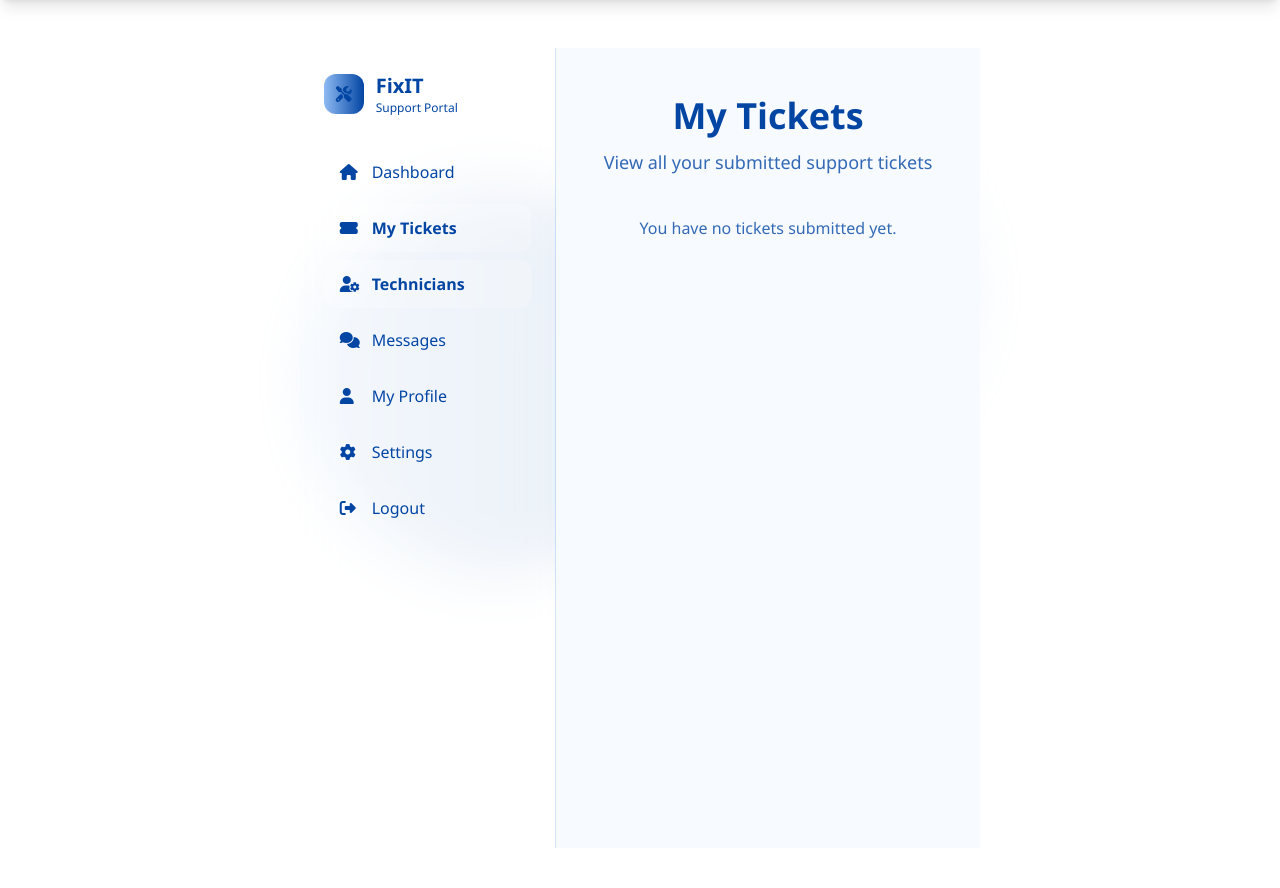
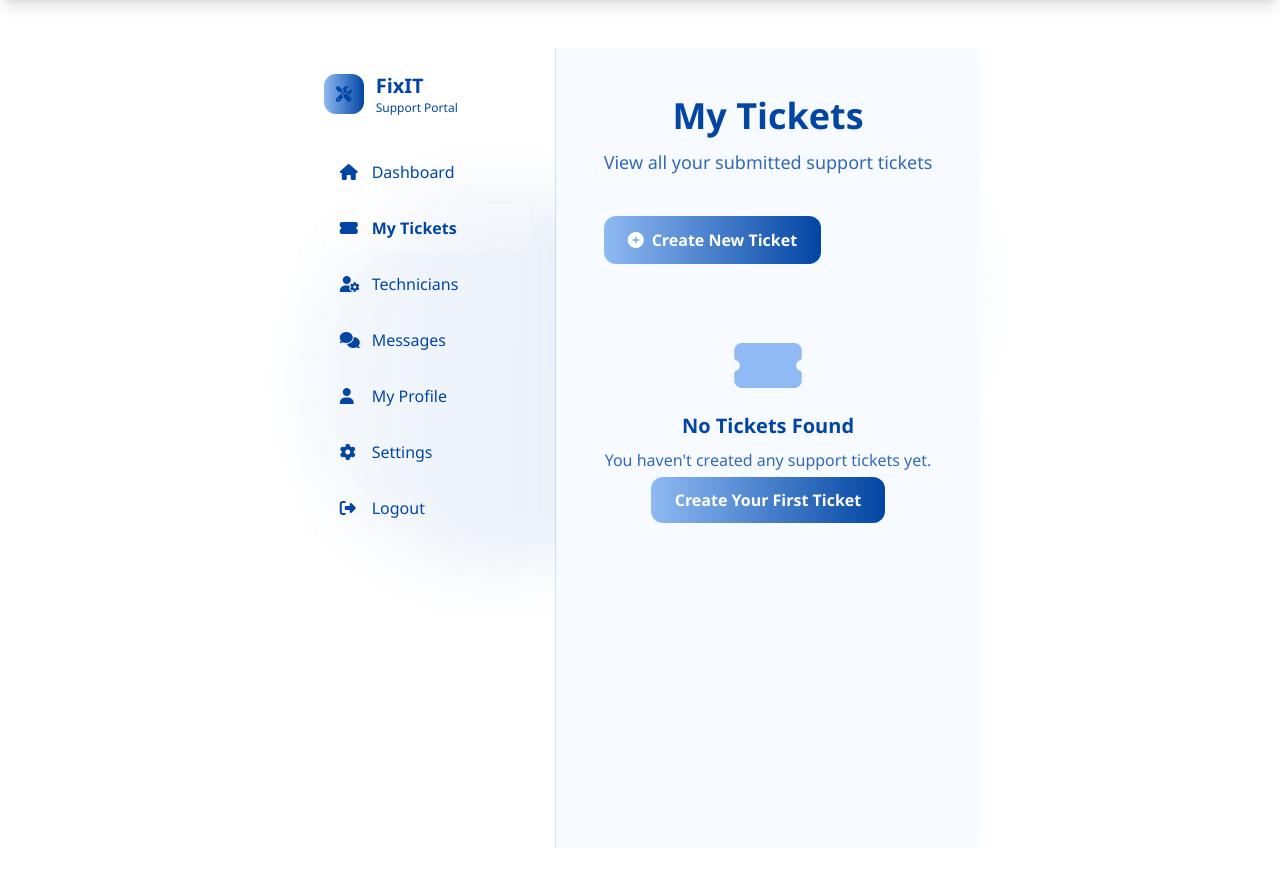
Before and after one commit to Real-mon/CSIT327-G7-FixIT, a Django app: page /accounts/my-tickets/ in a window 1280 px wide. Shown: the part 64-952 px from the top of the page. Run offline with Django 5.2, Linux system fonts and the light colour scheme; the visitor is signed in with stand-in values (Sample User, id 1); some libraries are stand-ins or nearby versions.

Commit message:
feat: integrate technician assistance requests with ticket system

```diff
--- a/accounts/views.py
+++ b/accounts/views.py
@@ -221,11 +221,9 @@ def technician_directory_view(request):
 
 @login_required
 @require_POST
-@login_required
-@require_POST
 def request_assistance_view(request):
     """
-    Handle assistance requests to technicians
+    Handle assistance requests to technicians and create tickets
     """
     try:
         data = json.loads(request.body)
@@ -249,10 +247,21 @@ def request_assistance_view(request):
 
         technician = get_object_or_404(Technician, id=technician_id)
 
-        # Create assistance request
+        # Create a corresponding ticket first
+        ticket = CreateTicket.objects.create(
+            user=request.user,
+            title=title,
+            description=description,
+            category='other',  # Default category
+            priority=priority,
+            status='open'
+        )
+
+        # Create assistance request linked to the ticket
         assistance_request = AssistanceRequest.objects.create(
             user=request.user,
             technician=technician,
+            ticket=ticket,  # Link to the created ticket
             title=title,
             description=description,
             priority=priority
@@ -261,7 +270,8 @@ def request_assistance_view(request):
         return JsonResponse({
             'success': True,
             'message': f'Assistance request sent to {technician.full_name}',
-            'request_id': assistance_request.id
+            'request_id': assistance_request.id,
+            'ticket_id': ticket.id
         })
 
     except json.JSONDecodeError:
@@ -1312,6 +1322,31 @@ def available_technicians(request):
 
     return render(request, 'accounts/available_technicians.html', {'technicians': technicians})
 
+@login_required
+def my_tickets(request):
+    # Get tickets with prefetch for assistance requests and technicians
+    tickets = CreateTicket.objects.filter(user=request.user).prefetch_related(
+        'assistance_requests__technician__user_profile__user'
+    ).order_by('-created_at')
+
+    # Prepare ticket data with technician info
+    ticket_data = []
+    for ticket in tickets:
+        ticket_info = {
+            'ticket': ticket,
+            'assigned_technician': None
+        }
+
+        # Check if there's an assistance request for this ticket
+        assistance_request = ticket.assistance_requests.first()
+        if assistance_request and assistance_request.technician:
+            ticket_info['assigned_technician'] = assistance_request.technician
+
+        ticket_data.append(ticket_info)
+
+    return render(request, 'accounts/my_tickets.html', {
+        'ticket_data': ticket_data
+    })
 
 from .utils import create_notification
 
--- a/templates/accounts/my_tickets.html
+++ b/templates/accounts/my_tickets.html
@@ -12,6 +12,7 @@
 
 <div class="relative min-h-screen">
     <div class="flex">
+        <!-- Sidebar -->
         <div class="w-64 bg-white/20 backdrop-blur-lg border-r border-[#8fbaf3]/40 min-h-screen p-6">
             <div class="flex items-center space-x-3 mb-8">
                 <div class="w-10 h-10 bg-gradient-to-r from-[#8fbaf3] to-[#0245a3] rounded-xl flex items-center justify-center">
@@ -32,7 +33,7 @@
                     <i class="fas fa-ticket-alt w-5"></i>
                     <span>My Tickets</span>
                 </a>
-                <a href="{% url 'technician_directory' %}" class="flex items-center space-x-3 bg-white/20 text-[#0245a3] font-semibold rounded-xl px-4 py-3">
+                <a href="{% url 'technician_directory' %}" class="flex items-center space-x-3 text-[#0245a3] hover:bg-white/20 rounded-xl px-4 py-3 transition">
                     <i class="fas fa-user-cog w-5"></i>
                     <span>Technicians</span>
                 </a>
@@ -40,7 +41,6 @@
                     <i class="fas fa-comments w-5"></i>
                     <span>Messages</span>
                 </a>
-
                 <a href="{% url 'user_profile' %}" class="flex items-center space-x-3 text-[#0245a3] hover:bg-white/20 rounded-xl px-4 py-3 transition">
                     <i class="fas fa-user w-5"></i>
                     <span>My Profile</span>
@@ -56,54 +56,123 @@
             </nav>
         </div>
 
-
-<div class="flex-1 p-12 bg-[#f7faff] min-h-screen">
+        <!-- Main Content -->
+        <div class="flex-1 p-12 bg-[#f7faff] min-h-screen">
             <div class="mb-10 text-center">
                 <h1 class="text-4xl font-extrabold text-[#0245a3] mb-3">My Tickets</h1>
                 <p class="text-[#0245a3]/80 text-lg">View all your submitted support tickets</p>
             </div>
 
+            <!-- Create New Ticket Button -->
+            <div class="max-w-6xl mx-auto mb-6">
+                <a href="{% url 'create_ticket' %}" class="inline-flex items-center bg-gradient-to-r from-[#8fbaf3] to-[#0245a3] text-white font-semibold rounded-xl px-6 py-3 hover:opacity-90 transition">
+                    <i class="fas fa-plus-circle mr-2"></i>
+                    Create New Ticket
+                </a>
+            </div>
+
             <div class="max-w-6xl mx-auto grid grid-cols-1 md:grid-cols-2 gap-8">
-                {% for ticket in tickets %}
+                {% for item in ticket_data %}
+                {% with ticket=item.ticket assigned_technician=item.assigned_technician %}
                 <div class="bg-white rounded-2xl shadow-lg border border-[#8fbaf3]/20 p-6 flex flex-col justify-between">
                     <div>
-                        <h2 class="text-xl font-semibold text-[#0245a3] mb-2">{{ ticket.title }}</h2>
+                        <!-- Ticket Header with Status -->
+                        <div class="flex justify-between items-start mb-4">
+                            <h2 class="text-xl font-semibold text-[#0245a3]">{{ ticket.title }}</h2>
+                            <span class="{% if ticket.status == 'open' %}bg-green-100 text-green-800
+                                       {% elif ticket.status == 'pending' %}bg-yellow-100 text-yellow-800
+                                       {% else %}bg-blue-100 text-blue-800{% endif %}
+                                       text-xs font-semibold px-3 py-1 rounded-full">
+                                {{ ticket.status|title }}
+                            </span>
+                        </div>
+
+                        <!-- Ticket Description -->
                         <p class="text-sm text-[#0245a3]/80 mb-4">{{ ticket.description|truncatewords:25 }}</p>
 
+                        <!-- In the technician assignment section -->
+                        {% if assigned_technician %}
+                        <div class="mb-4 p-3 bg-[#8fbaf3]/10 rounded-lg border border-[#8fbaf3]/30">
+                            <div class="flex items-center space-x-3">
+                                {% if assigned_technician.profile_picture_url %}
+                                <img src="{{ assigned_technician.profile_picture_url }}"
+                                    alt="{{ assigned_technician.full_name }}"
+                                    class="w-10 h-10 rounded-full object-cover border-2 border-[#8fbaf3]">
+                                {% else %}
+                                <div class="w-10 h-10 bg-gradient-to-r from-[#8fbaf3] to-[#0245a3] rounded-full flex items-center justify-center text-white font-bold text-sm border-2 border-[#8fbaf3]">
+                                    {{ assigned_technician.initials }}
+                                </div>
+                                {% endif %}
+                                <div>
+                                    <p class="text-sm font-semibold text-[#0245a3]">Assigned Technician</p>
+                                    <p class="text-sm text-[#0245a3]/80">{{ assigned_technician.full_name }}</p>
+                                    <p class="text-xs text-[#0245a3]/60">
+                                        {% if assigned_technician.is_available %}
+                                        <span class="text-green-600">● Available</span>
+                                        {% else %}
+                                        <span class="text-red-600">● Busy</span>
+                                        {% endif %}
+                                    </p>
+                                </div>
+                            </div>
+                        </div>
+                        {% else %}
+                        <div class="mb-4 p-3 bg-gray-100 rounded-lg border border-gray-300">
+                            <p class="text-sm text-gray-600 flex items-center">
+                                <i class="fas fa-clock mr-2"></i>
+                                Awiting technician assignment
+                            </p>
+                        </div>
+                        {% endif %}
+                        <!-- Ticket Metadata -->
                         <div class="flex justify-between items-center text-sm text-[#0245a3]/70 pt-3 border-t border-[#8fbaf3]/20 flex-wrap">
-
                             <span class="mr-4">
                                 <span class="font-semibold">Category:</span> {{ ticket.category|capfirst }}
                             </span>
-
                             <span class="mr-4">
-                                <span class="font-semibold">Priority:</span> {{ ticket.priority|capfirst }}
+                                <span class="font-semibold">Priority:</span>
+                                <span class="{% if ticket.priority == 'high' %}text-red-600 font-bold
+                                           {% elif ticket.priority == 'medium' %}text-orange-600
+                                           {% else %}text-green-600{% endif %}">
+                                    {{ ticket.priority|capfirst }}
+                                </span>
                             </span>
-
                             <span>
-                                <span class="font-semibold">Status:</span> {{ ticket.status|capfirst }}
+                                <span class="font-semibold">Created:</span> {{ ticket.created_at|date:"M d, Y" }}
                             </span>
-
                         </div>
                     </div>
 
+                    <!-- Action Buttons -->
                     <div class="mt-4 pt-4 border-t border-[#8fbaf3]/20 flex space-x-4">
-
                         <a href="{% url 'user_message' %}?ticket={{ ticket.id }}"
                            class="flex-1 inline-flex justify-center items-center bg-[#8fbaf3]/40 text-[#0245a3] font-semibold rounded-xl py-2 px-4 text-base hover:bg-[#8fbaf3]/60 transition">
-                            <i class="fas fa-envelope mr-2"></i> Go to Messages
+                            <i class="fas fa-envelope mr-2"></i> Messages
                         </a>
 
-                        <!--- Available Technician -->
-                        <a href="{% url 'available-technicians' %}"
+                        {% if not assigned_technician %}
+                        <a href="{% url 'technician_directory' %}"
                            class="flex-1 inline-flex justify-center items-center bg-[#0245a3] text-white font-semibold rounded-xl py-2 px-4 text-base hover:bg-[#1a5bb3] transition">
-                            <i class="fas fa-comments mr-2"></i> Chat a Technician
+                            <i class="fas fa-user-cog mr-2"></i> Find Technician
                         </a>
-
+                        {% else %}
+                        <a href="{% url 'user_message' %}?technician={{ assigned_technician.id }}&ticket={{ ticket.id }}"
+                           class="flex-1 inline-flex justify-center items-center bg-[#0245a3] text-white font-semibold rounded-xl py-2 px-4 text-base hover:bg-[#1a5bb3] transition">
+                            <i class="fas fa-comments mr-2"></i> Chat Technician
+                        </a>
+                        {% endif %}
                     </div>
-                    </div>
+                </div>
+                {% endwith %}
                 {% empty %}
-                <p class="text-[#0245a3]/80 col-span-full text-center">You have no tickets submitted yet.</p>
+                <div class="col-span-full text-center py-12">
+                    <i class="fas fa-ticket-alt text-6xl text-[#8fbaf3] mb-4"></i>
+                    <h3 class="text-xl font-bold text-[#0245a3] mb-2">No Tickets Found</h3>
+                    <p class="text-[#0245a3]/80 mb-4">You haven't created any support tickets yet.</p>
+                    <a href="{% url 'create_ticket' %}" class="bg-gradient-to-r from-[#8fbaf3] to-[#0245a3] text-white font-semibold rounded-xl px-6 py-3 hover:opacity-90 transition">
+                        Create Your First Ticket
+                    </a>
+                </div>
                 {% endfor %}
             </div>
         </div>
```
Also changed, not shown: accounts/models.py (+7 -0 lines).
